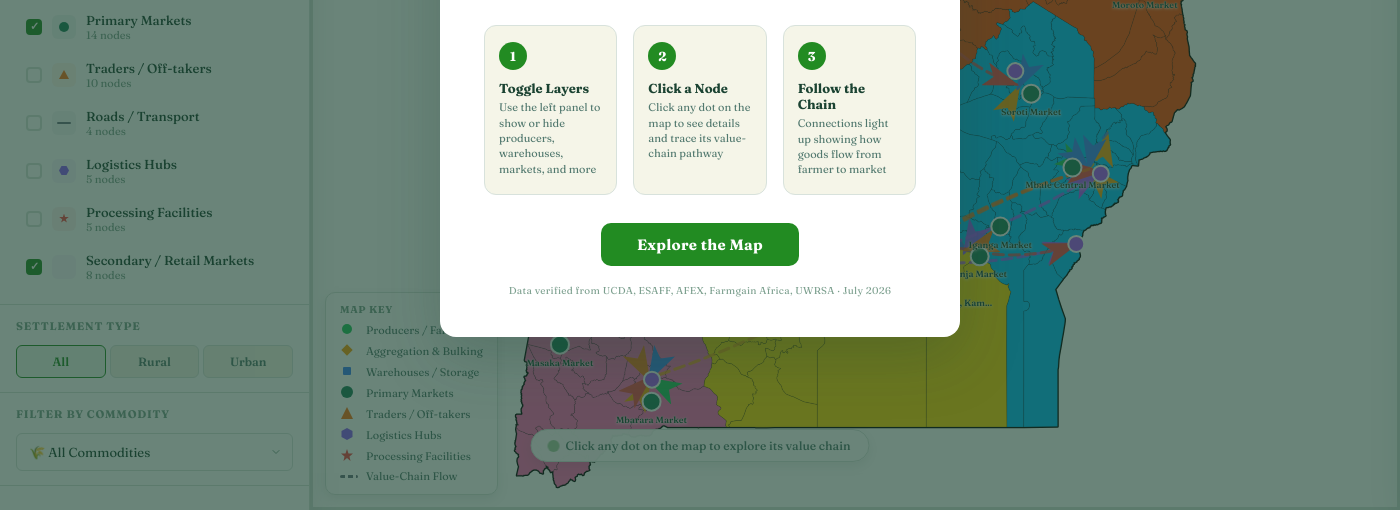
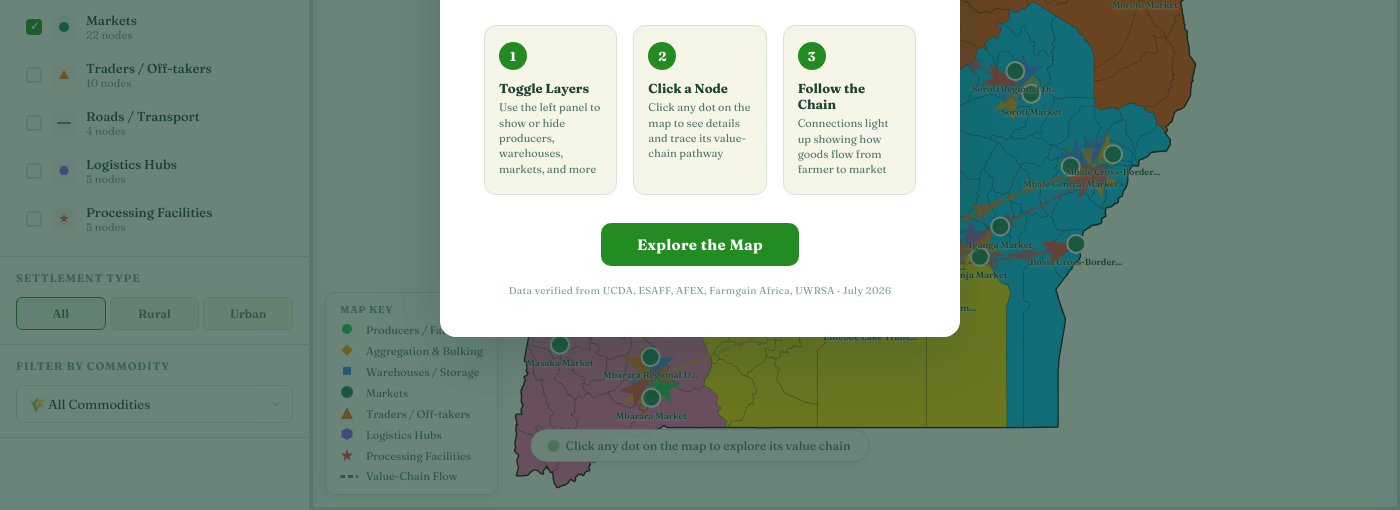
Before and after one commit to jessethegreat6190/uganda-agri-value-chain, an Electron app: page index.html in a window 1400 px wide. Shown: the part 290-800 px from the top of the page. Drawn offline with nearby package versions, Linux system fonts and the light colour scheme.

Commit message:
Merge markets, arrows at start/mid/end, fix caching
- Merged Primary Markets + Secondary/Retail Markets into single 'Markets' layer (22 nodes)
- Removed secondary-markets layer entirely
- Arrows now render at start, middle, and end of each connection line
- Start arrow: small, 60% opacity. Mid arrow: small, 50% opacity. End arrow: standard.
- Arrow color matches source layer color for directional clarity
- Quadratic Bezier split into two segments to enable marker-mid rendering
- All arrow markers use 'orient: auto' for correct flow direction
- Connection colors: all use source node layer color (violet #a855f7 replaced with source colors)
- Search input reduced to 160px width
- Service worker cache version bumped v1->v3, changed to network-first for local assets
- Fixes stale browser cache showing old region colors and layouts

```diff
--- a/index.html
+++ b/index.html
@@ -153,7 +153,7 @@ html, body { height: 100%; overflow: hidden; font-family: 'Fraunces', Georgia, s
 .topbar-right {
   display: flex; align-items: center; gap: 8px;
 }
-.topbar-search { width: 200px; position: relative; flex-shrink: 0; }
+.topbar-search { width: 160px; position: relative; flex-shrink: 0; }
 .topbar-search input {
   width: 100%;
   padding: 6px 10px 6px 30px;
@@ -1010,7 +1010,7 @@ const LAYER_CONFIG = [
       { lat: -0.61, lng: 30.66, name:'AFEX Smart Warehouse, Mbarara', location:'Mbarara', capacity:5500, occupancy:48, settlement:'rural', connected:['Banyankole Kweterana Cooperative Union'], commodities:['Coffee','Tea'], desc:'AFEX South-western corridor facility. Coffee and tea storage.' }
     ]
   },
-  { id: 'markets', label: 'Primary Markets', color: '#1a7f5a', count: 14, defaultOn: true,
+  { id: 'markets', label: 'Markets', color: '#1a7f5a', count: 22, defaultOn: true,
     markers: [
       { lat: 0.313, lng: 32.585, name:'Owino Market (St. Balikuddembe)', location:'Kampala', focus:['Mixed'], farmers:8000, traders:1500, settlement:'urban', connected:['AFEX Smart Warehouse, Kampala'], desc:'Uganda\'s largest informal market. 8,000+ vendors. Farmgain Africa coverage.' },
       { lat: 0.337, lng: 32.607, name:'Nakawa Market, Kampala', location:'Kampala', focus:['Vegetables','Grains'], farmers:2430, traders:214, settlement:'urban', connected:['UWRSA Certified Warehouse, Kampala'], desc:'Major produce market in eastern Kampala industrial area. Farmgain Africa tracked prices.' },
@@ -1025,7 +1025,15 @@ const LAYER_CONFIG = [
       { lat: -0.62, lng: 30.65, name:'Mbarara Market', location:'Mbarara', focus:['Coffee','Livestock'], farmers:1100, traders:68, settlement:'rural', connected:['Banyankole Kweterana Cooperative Union'], desc:'South-western hub. Farmgain Africa tracked.' },
       { lat: 3.02, lng: 30.91, name:'Arua Market', location:'Arua', focus:['Cassava','Beans'], farmers:1400, traders:82, settlement:'rural', connected:['Arua Cassava & Bean Producers'], desc:'West Nile region market. Farmgain Africa tracked.' },
       { lat: 2.53, lng: 34.63, name:'Moroto Market', location:'Moroto', focus:['Sorghum','Livestock'], farmers:600, traders:35, settlement:'rural', connected:['Gulu Main Market'], desc:'Karamoja region market. Farmgain Africa tracked.' },
-      { lat: 0.61, lng: 33.47, name:'Iganga Market', location:'Iganga', focus:['Maize','Beans'], farmers:1050, traders:58, settlement:'rural', connected:['Jinja Market'], desc:'Busoga sub-region market. Farmgain Africa tracked.' }
+      { lat: 0.61, lng: 33.47, name:'Iganga Market', location:'Iganga', focus:['Maize','Beans'], farmers:1050, traders:58, settlement:'rural', connected:['Jinja Market'], desc:'Busoga sub-region market. Farmgain Africa tracked.' },
+      { lat: 0.310, lng: 32.582, name:'Kampala Central Retail Hub', location:'Kampala', focus:['Retail'], settlement:'urban', connected:['Kampala Coffee Dry Mills','Mount Meru Millers','Afrokai Limited'], desc:'Central Kampala retail distribution. Supermarkets (Nakumatt, Game), local dukas, institutional buyers.' },
+      { lat: 0.335, lng: 32.615, name:'Kampala Export Processing Zone', location:'Kampala', focus:['Export'], settlement:'urban', connected:['Mwanyi Uganda Coffee Exporters','Imbari Coffee Inc.','UGACOF (Uganda Coffee Company)'], desc:'Export aggregation zone. Containers to Mombasa port (coffee), Dubai (sesame), EU (fish).' },
+      { lat: 0.05, lng: 32.46, name:'Entebbe Lake Transport Hub', location:'Entebbe', focus:['Lake Export'], settlement:'rural', connected:['Kampala Export Processing Zone'], desc:'Lake Victoria ferry to Tanzania (Mwanza). Fish processing and export. Tea shipments.' },
+      { lat: 0.47, lng: 34.08, name:'Busia Cross-Border Market', location:'Busia', focus:['Cross-Border'], settlement:'rural', connected:['Watujo Agro Produce Ltd','Jinja Maize Millers'], desc:'Kenya-Uganda cross-border trade. 200+ traders. Regional grain and produce exchange.' },
+      { lat: 1.05, lng: 34.27, name:'Mbale Cross-Border Market', location:'Tororo', focus:['Cross-Border'], settlement:'rural', connected:['Mbale Arabica Wet Mill','Bettagrains Limited'], desc:'Eastern Uganda cross-border trade to Kenya. Coffee and grain transit to Mombasa.' },
+      { lat: 2.77, lng: 32.32, name:'Gulu Northern Distribution', location:'Gulu', focus:['Distribution'], settlement:'rural', connected:['Lira Sunflower Oil Mills','AFEX Smart Warehouse, Kigumba'], desc:'Northern Uganda distribution centre. South Sudan corridor. Institutional buyers (WFP, NGOs).' },
+      { lat: -0.60, lng: 30.66, name:'Mbarara Regional Distribution', location:'Mbarara', focus:['Distribution'], settlement:'rural', connected:['Mbarara Coffee Wet Mill','Banyankole Kweterana Cooperative Union'], desc:'South-western Uganda distribution. Rwanda/Burundi border trade. Dairy and coffee retail.' },
+      { lat: 1.75, lng: 33.60, name:'Soroti Regional Distribution', location:'Soroti', focus:['Distribution'], settlement:'rural', connected:['Soroti Soybean & Groundnut Farmers','Lira Sunflower Oil Mills'], desc:'Teso sub-region distribution. Karamoja corridor. Institutional and retail buyers.' }
     ]
   },
   { id: 'traders', label: 'Traders / Off-takers', color: '#f97316', count: 10, defaultOn: false,
@@ -1069,18 +1077,6 @@ const LAYER_CONFIG = [
       { lat: 2.25, lng: 32.90, name:'Lira Sunflower Oil Mills', location:'Lira', type:'Sunflower oil extraction, 50+ facilities', settlement:'rural', supply:['Lira Maize & Sesame Farmers Group','Soroti Soybean & Groundnut Farmers'], desc:'50+ oil milling facilities in Lira district (GOAL Uganda report). Mukwano, Nile Agro, Mount Meru.' }
     ]
   },
-  { id: 'secondary-markets', label: 'Secondary / Retail Markets', color: '#a855f7', count: 8, defaultOn: true,
-    markers: [
-      { lat: 0.310, lng: 32.582, name:'Kampala Central Retail Hub', location:'Kampala', type:'Retail distribution', products:['Coffee flour','Maize flour','Sunflower oil'], settlement:'urban', connected:['Kampala Coffee Dry Mills','Mount Meru Millers','Afrokai Limited'], desc:'Central Kampala retail distribution. Supermarkets (Nakumatt, Game), local dukas, institutional buyers.' },
-      { lat: 0.335, lng: 32.615, name:'Kampala Export Processing Zone', location:'Kampala', type:'Export aggregation', products:['Coffee','Sesame','Fish'], settlement:'urban', connected:['Mwanyi Uganda Coffee Exporters','Imbari Coffee Inc.','UGACOF (Uganda Coffee Company)'], desc:'Export aggregation zone. Containers to Mombasa port (coffee), Dubai (sesame), EU (fish).' },
-      { lat: 0.05, lng: 32.46, name:'Entebbe Lake Transport Hub', location:'Entebbe', type:'Lake transport / Export', products:['Coffee','Fish','Tea'], settlement:'rural', connected:['Kampala Export Processing Zone'], desc:'Lake Victoria ferry to Tanzania (Mwanza). Fish processing and export. Tea shipments.' },
-      { lat: 0.47, lng: 34.08, name:'Busia Cross-Border Market', location:'Busia', type:'Regional trade hub', products:['Maize','Beans','Rice'], settlement:'rural', connected:['Watujo Agro Produce Ltd','Jinja Maize Millers'], desc:'Kenya-Uganda cross-border trade. 200+ traders. Regional grain and produce exchange.' },
-      { lat: 1.05, lng: 34.27, name:'Mbale Cross-Border Market', location:'Tororo', type:'Regional trade hub', products:['Coffee','Maize'], settlement:'rural', connected:['Mbale Arabica Wet Mill','Bettagrains Limited'], desc:'Eastern Uganda cross-border trade to Kenya. Coffee and grain transit to Mombasa.' },
-      { lat: 2.77, lng: 32.32, name:'Gulu Northern Distribution', location:'Gulu', type:'Regional distribution', products:['Maize','Sorghum','Beans'], settlement:'rural', connected:['Lira Sunflower Oil Mills','AFEX Smart Warehouse, Kigumba'], desc:'Northern Uganda distribution centre. South Sudan corridor. Institutional buyers (WFP, NGOs).' },
-      { lat: -0.60, lng: 30.66, name:'Mbarara Regional Distribution', location:'Mbarara', type:'Regional distribution', products:['Coffee','Tea','Milk'], settlement:'rural', connected:['Mbarara Coffee Wet Mill','Banyankole Kweterana Cooperative Union'], desc:'South-western Uganda distribution. Rwanda/Burundi border trade. Dairy and coffee retail.' },
-      { lat: 1.75, lng: 33.60, name:'Soroti Regional Distribution', location:'Soroti', type:'Regional distribution', products:['Sesame','Groundnuts','Sorghum'], settlement:'rural', connected:['Soroti Soybean & Groundnut Farmers','Lira Sunflower Oil Mills'], desc:'Teso sub-region distribution. Karamoja corridor. Institutional and retail buyers.' }
-    ]
-  }
 ];
 
 const PROVENANCE = {
@@ -1233,11 +1229,11 @@ const VALUE_CHAINS = [
   // Logistics connections
   { from: 'Jinja Market', to: 'Jinja Transport Hub', color: '#8b5cf6' },
   { from: 'Mbale Central Market', to: 'Malaba Border Post', color: '#8b5cf6' },
-  // Processing → Secondary Market connections
+  // Processing → Market connections
   { from: 'Kampala Coffee Dry Mills', to: 'Kampala Export Processing Zone', color: '#ef4444' },
-  { from: 'Kampala Export Processing Zone', to: 'Busia Cross-Border Market', color: '#a855f7' },
-  { from: 'Kampala Export Processing Zone', to: 'Mbale Cross-Border Market', color: '#a855f7' },
-  { from: 'Kampala Export Processing Zone', to: 'Entebbe Lake Transport Hub', color: '#a855f7' },
+  { from: 'Kampala Export Processing Zone', to: 'Busia Cross-Border Market', color: '#ef4444' },
+  { from: 'Kampala Export Processing Zone', to: 'Mbale Cross-Border Market', color: '#ef4444' },
+  { from: 'Kampala Export Processing Zone', to: 'Entebbe Lake Transport Hub', color: '#ef4444' },
   { from: 'Kampala Coffee Dry Mills', to: 'Kampala Central Retail Hub', color: '#ef4444' },
   { from: 'Jinja Maize Millers', to: 'Busia Cross-Border Market', color: '#ef4444' },
   { from: 'Jinja Maize Millers', to: 'Kampala Central Retail Hub', color: '#ef4444' },
@@ -1302,30 +1298,33 @@ function setupSVG() {
   // Arrow marker definitions for each layer color
   const defs = svgEl.append('defs');
   const markerColors = {
-    'green':   '#22c55e',
-    'amber':   '#f59e0b',
-    'blue':    '#3b82f6',
-    'dkgreen': '#1a7f5a',
-    'orange':  '#f97316',
-    'purple':  '#8b5cf6',
-    'red':     '#ef4444',
-    'violet':  '#a855f7',
-    'gray':    '#6b7280',
+    'green':   '#22c55e', 'amber':   '#f59e0b', 'blue':    '#3b82f6',
+    'dkgreen': '#1a7f5a', 'orange':  '#f97316', 'purple':  '#8b5cf6',
+    'red':     '#ef4444', 'violet':  '#a855f7', 'gray':    '#6b7280',
     'gold':    '#FFD700'
   };
   Object.entries(markerColors).forEach(([name, color]) => {
     defs.append('marker')
       .attr('id', `arrow-${name}`)
       .attr('viewBox', '0 0 12 8')
-      .attr('refX', 11)
-      .attr('refY', 4)
-      .attr('markerWidth', 12)
-      .attr('markerHeight', 8)
+      .attr('refX', 11).attr('refY', 4)
+      .attr('markerWidth', 12).attr('markerHeight', 8)
       .attr('orient', 'auto')
-      .append('path')
-        .attr('d', 'M0,0 L12,4 L0,8 L3,4 Z')
-        .attr('fill', color)
-        .attr('fill-opacity', 1);
+      .append('path').attr('d', 'M0,0 L12,4 L0,8 L3,4 Z').attr('fill', color);
+    defs.append('marker')
+      .attr('id', `arrow-start-${name}`)
+      .attr('viewBox', '0 0 8 6')
+      .attr('refX', 1).attr('refY', 3)
+      .attr('markerWidth', 8).attr('markerHeight', 6)
+      .attr('orient', 'auto')
+      .append('path').attr('d', 'M0,3 L8,0 L8,6 Z').attr('fill', color).attr('fill-opacity', 0.6);
+    defs.append('marker')
+      .attr('id', `arrow-mid-${name}`)
+      .attr('viewBox', '0 0 8 6')
+      .attr('refX', 4).attr('refY', 3)
+      .attr('markerWidth', 8).attr('markerHeight', 6)
+      .attr('orient', 'auto')
+      .append('path').attr('d', 'M0,3 L8,0 L8,6 Z').attr('fill', color).attr('fill-opacity', 0.5);
   });
 
   gMain = svgEl.append('g').attr('id', 'g-main');
@@ -1488,7 +1487,6 @@ function renderConnections() {
     const toPos = projection([toNode.lng, toNode.lat]);
     if (!fromPos || !toPos) return;
 
-    // Curved path with control point offset for visual separation
     const mx = (fromPos[0] + toPos[0]) / 2;
     const my = (fromPos[1] + toPos[1]) / 2;
     const dx = toPos[0] - fromPos[0];
@@ -1499,7 +1497,11 @@ function renderConnections() {
     const cy = my + dx / len * offset;
 
     const markerName = colorToMarker(conn.color);
-    const pathD = `M${fromPos[0]},${fromPos[1]} Q${cx},${cy} ${toPos[0]},${toPos[1]}`;
+    const pmx = 0.25*fromPos[0] + 0.5*cx + 0.25*toPos[0];
+    const pmy = 0.25*fromPos[1] + 0.5*cy + 0.25*toPos[1];
+    const c1x = (fromPos[0]+cx)/2, c1y = (fromPos[1]+cy)/2;
+    const c2x = (cx+toPos[0])/2, c2y = (cy+toPos[1])/2;
+    const pathD = `M${fromPos[0]},${fromPos[1]} Q${c1x},${c1y} ${pmx},${pmy} Q${c2x},${c2y} ${toPos[0]},${toPos[1]}`;
 
     gConnections.append('path')
       .attr('class', 'connection-line')
@@ -1507,6 +1509,8 @@ function renderConnections() {
       .attr('stroke', conn.color)
       .attr('stroke-width', 2.5)
       .attr('stroke-opacity', 0.75)
+      .attr('marker-start', `url(#arrow-start-${markerName})`)
+      .attr('marker-mid', `url(#arrow-mid-${markerName})`)
       .attr('marker-end', `url(#arrow-${markerName})`)
       .attr('data-from', conn.from)
       .attr('data-to', conn.to);
@@ -1791,7 +1795,11 @@ function highlightPathway(nodeName) {
     const cy = my + dx / len * offset;
 
     const markerName = colorToMarker(conn.color);
-    const pathD = `M${fromPos[0]},${fromPos[1]} Q${cx},${cy} ${toPos[0]},${toPos[1]}`;
+    const pmx = 0.25*fromPos[0] + 0.5*cx + 0.25*toPos[0];
+    const pmy = 0.25*fromPos[1] + 0.5*cy + 0.25*toPos[1];
+    const c1x = (fromPos[0]+cx)/2, c1y = (fromPos[1]+cy)/2;
+    const c2x = (cx+toPos[0])/2, c2y = (cy+toPos[1])/2;
+    const pathD = `M${fromPos[0]},${fromPos[1]} Q${c1x},${c1y} ${pmx},${pmy} Q${c2x},${c2y} ${toPos[0]},${toPos[1]}`;
 
     gHighlights.append('path')
       .attr('class', 'highlight-line')
@@ -1799,6 +1807,8 @@ function highlightPathway(nodeName) {
       .attr('stroke', conn.color)
       .attr('stroke-width', 4)
       .attr('stroke-opacity', 0.85)
+      .attr('marker-start', `url(#arrow-start-${markerName})`)
+      .attr('marker-mid', `url(#arrow-mid-${markerName})`)
       .attr('marker-end', `url(#arrow-${markerName})`);
   });
 
@@ -1967,7 +1977,7 @@ function buildLegend() {
     { label: 'Producers / Farmers', color: '#22c55e', cls: 'circle' },
     { label: 'Aggregation & Bulking', color: '#f59e0b', cls: 'diamond' },
     { label: 'Warehouses / Storage', color: '#3b82f6', cls: 'square' },
-    { label: 'Primary Markets', color: '#1a7f5a', cls: 'circle-lg' },
+    { label: 'Markets', color: '#1a7f5a', cls: 'circle-lg' },
     { label: 'Traders / Off-takers', color: '#f97316', cls: 'triangle' },
     { label: 'Logistics Hubs', color: '#8b5cf6', cls: 'hexagon' },
     { label: 'Processing Facilities', color: '#ef4444', cls: 'star' },
```
Also changed, not shown: map.html (+50 -40 lines), sw.js (+6 -2 lines).
